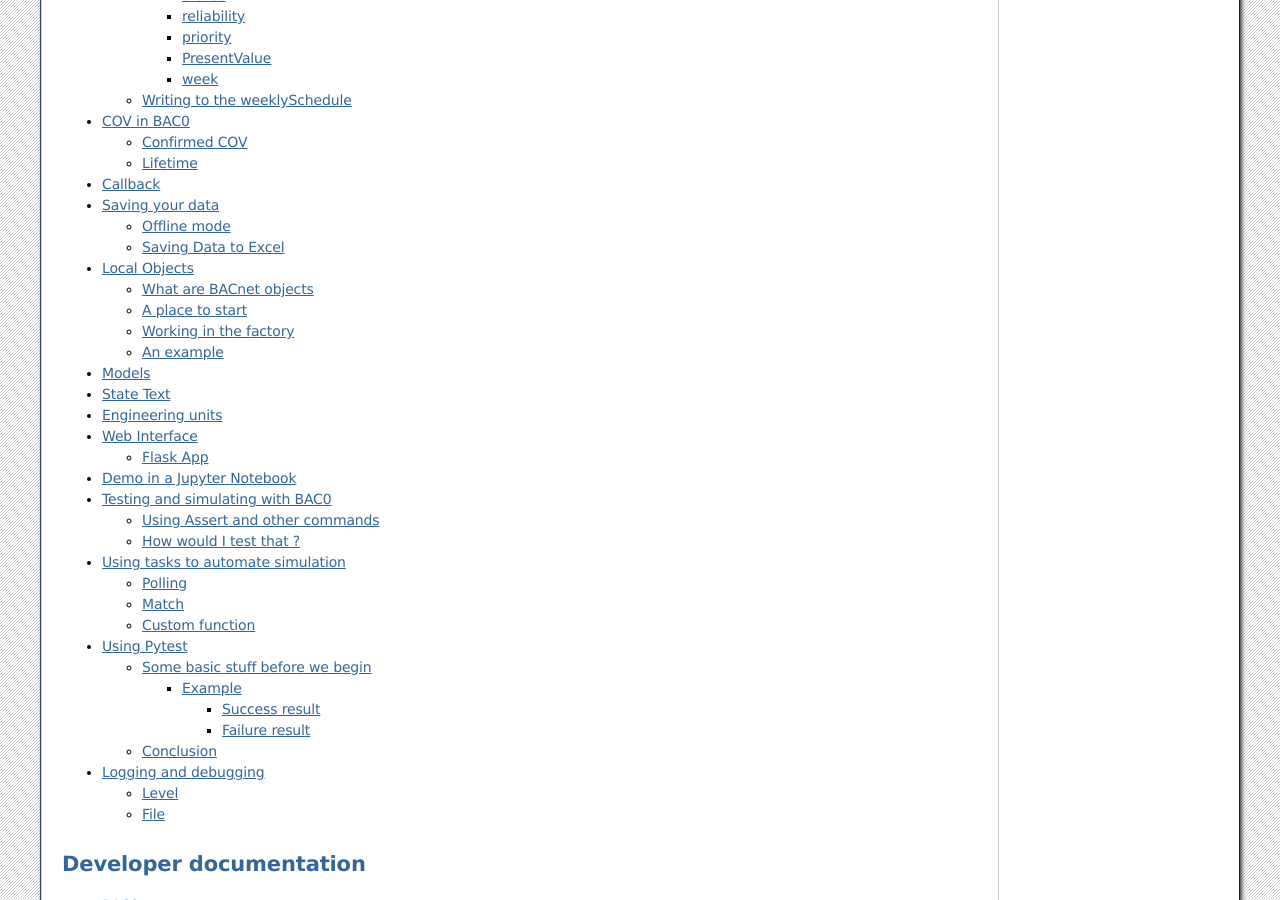
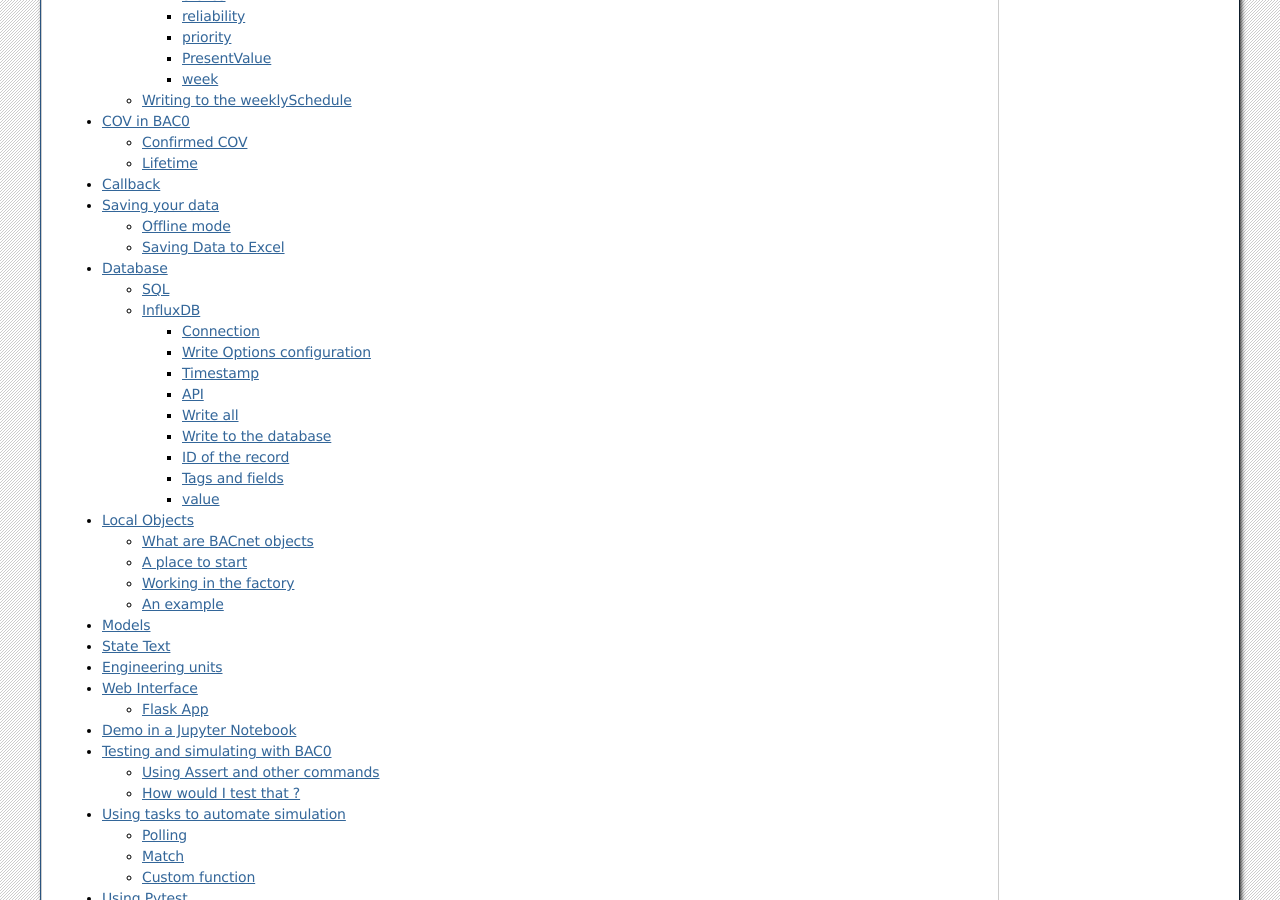
Before and after one commit to ChristianTremblay/BAC0, a Sphinx documentation site: the page built from doc/source/index.rst, in a window 1280 px wide and 900 px high, scrolled down 2630 px. Built offline with Sphinx 7.4.7, drawn with Linux system fonts in a browser that asks for light colours; the version number could not be read and is left out; some of the changed lines change nothing that is shown.

Commit message:
Documentation started

```diff
--- /dev/null
+++ b/doc/source/database.rst
@@ -0,0 +1,160 @@
+Database
+================
+By default, all data is saved on a SQLite instance where BAC0 run.
+In some circumstances, it could be required to send data to a more powerful database.
+For that reason, support for [InfluxDB](https://docs.influxdata.com/influxdb/v2.0/) have been added to BAC0.
+I'm trying to make that flexible to allow other databases to be use eventually, using the same db_params
+argument when creating the network object.
+
+This is still a work in progress.
+
+SQL
+------------
+Technically, BAC0 sends everything to SQLite locally. It would be possible to make some configuration changes
+to connect to a SQL database as SQLite share mostly the same commands (This is not actually implemented).
+Even if another databse is configured, the local SQLite file will be used.
+
+
+InfluxDB
+--------------------
+Work is done using InfluxDB v2.0 OSS.
+My setup is a RaspberryPi 4 running Ubuntu Server 64-bit
+
+InfluxDB is installed on the RPi using default options.
+BAC0 will point to a Bucket (ex. named BAC0) using a token created
+in the InfluxDB web interface (ex. http://ip_of_rpi:8086)
+
+To create the dashbpard, I use [Grafana](https://grafana.com/oss/)
+which is also installed on the same RaspberryPi. (ex. http://ip_of_rpi:3000)
+
+Connection
+............
+For BAC0 to connect to the inlfuxDB server, it needs to know where to send the data.
+This information can be given by using a dict :
+
+    _params = {"name": "InfluxDB",
+               "url" : "http://ip_of_rpi",
+               "port" : 8086,
+               "token" : "token_created in influxDB web interface",
+               "org" : "the organization you created",
+               "bucket" : "BAC0"
+               }
+
+Then you pass this information when you instanciate `bacnet`
+
+    bacnet = BAC0.lite(db_params=_params)
+
+The information can also be provided as environment variables. In that
+case, you must still provide name and bucket :
+
+    _params = {"name": "InfluxDB",
+               "bucket" : "BAC0"
+               }
+
+To use environment variables, BAC0 will count on python-dotenv to
+load a .env file in the folder when BAC0 is used.
+
+The .env file must contain :
+
+    # InfluxDB Params Example .env file
+    INFLUXDB_V2_URL=http://192.168.1.10:8086
+    INFLUXDB_V2_ORG=my-org
+    INFLUXDB_V2_TOKEN=123456789abcdefg
+    # INFLUXDB_V2_TIMEOUT=
+    # INFLUXDB_V2_VERIFY_SSL=
+    # INFLUXDB_V2_SSL_CA_CERT=
+    # INFLUXDB_V2_CONNECTION_POOL_MAXSIZE=
+    # INFLUXDB_V2_AUTH_BASIC=
+    # INFLUXDB_V2_PROFILERS=
+
+.. note::
+    The name parameters in db_params would be use if any other implementation is made for another product.
+    For now, only InfluxDB is valid.
+
+Write Options configuration
+............................
+Other options can be provided in the db_parmas dict to fine tune the configuration of the write_api.
+
+    * batch_size (default = 25)
+    * flush_interval (default =10 000)
+    * jitter_interval (default = 2 000)
+    * retry_interval (default = 5 000)
+    * max_retries (default = 5)
+    * max_retry_delay (default = 30 000)
+    * exponential_base (default = 2)
+
+Please refer to InfluxDB documentation for all the details regarding those parameters.
+
+ex. :
+
+        _params = {"name": "InfluxDB",
+                "bucket" : "BAC0",
+                "batch_size" : 25,
+                "flush_interval" : 10000,
+                "jitter_interval" : 2000,
+                "retry_interval" : 5000,
+                "max_retries" : 5,
+                "max_retry_delay" : 30000,
+                "exponential_base" : 2,
+               }
+
+Timestamp
+..............
+Now all timestamps in BAC0 will be timezone aware. As long as you are using
+in-memory data, the actual timezone will be used. I didn't want to mess with
+the timestamp for day to day work requiring only quick histories and minor tests.
+But all timestamps that will be sent to InfluxDB will be converted to UTC.
+This is a requirement and makes things work well with Grafana.
+
+API
+.............
+BAC0 will use the Python package named influxdb-client, which must be pip installed.
+
+    pip install 'influxdb-client'
+
+Refer to [documentation](https://github.com/influxdata/influxdb-client-python) for details.
+
+In my actual tests, I haven't work with ciso8601, RxPy neither.
+
+The API will accumulate write requests and write them in batch that are configurable. The actual
+implementation use 25 as the batch parameters. This is subject to change.
+
+Write all
+.............
+I have included a function that write all histories to InfluxDB. This function takes
+all the Pandas Series and turn them into a DataFrame which is then sent to InfluxDB.
+
+I'm not sure if it's really useful as the polling takes care of sending the data
+constantly.
+
+Write to the database
+........................
+Each call to `_trend` (which add a record in memory) will call a write request to the API.
+
+ID of the record
+.................
+The ID of the record will be
+
+    controller_name / point_name
+
+Tags and fields
+..................
+InfluxDB allows the usage of tags and multiple fields for values. This allows making requests
+based on tags when creating dashboard. I chose to add some information in the form of tags
+when writing to the database :
+
+ * object_name
+ * description
+ * units_state (units of measure or state text for multiState and Binary)
+ * object instance (ex. analogInput:1)
+ * device_name (the name of the controller)
+ * device_id (the device instance)
+
+value
+...........
+
+Two value fields are included. A value field and a string_value field.
+This way, when working with binary or multistate, it's possible to use
+aggregation functions using the numerical value (standard value), but it is
+also possible to make database request on the string_value field and get
+a more readable result (ex. Occupied instead of 0)
--- a/doc/source/index.rst
+++ b/doc/source/index.rst
@@ -26,6 +26,7 @@ Table of contents
    schedules
    cov
    savedevice
+   database
    local_objects
    webinterface
    jupyter
```
